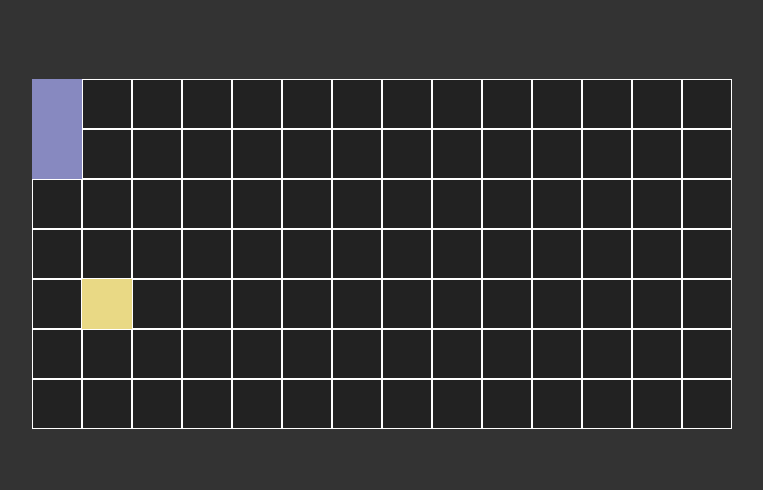
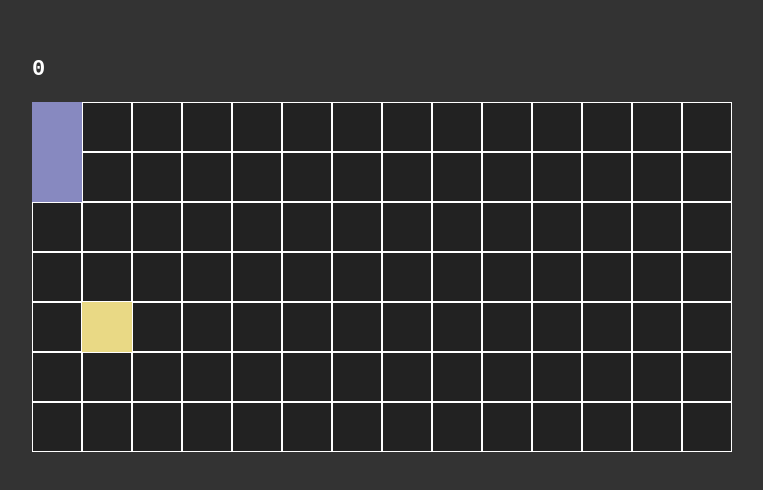
Before and after one commit to colorlessenergy/snake, a Next.js app: page / in a window 1280 px wide. Shown: the part 146-636 px from the top of the page, without its empty margins (258-1021 px from the left). Built offline with nearby package versions, Linux system fonts and the light colour scheme.

Commit message:
add score functionality

```diff
--- a/components/Field.js
+++ b/components/Field.js
@@ -20,7 +20,7 @@ const generateGrid = (cols, rows) => {
     return grid;
 };
 
-const Field = () => {
+const Field = ({ setScore }) => {
     const [grid, setGrid] = useState([]);
     const [snake, setSnake] = useState([
         [0, 0],
@@ -124,6 +124,7 @@ const Field = () => {
                 Math.floor(Math.random() * 14) * 50,
                 Math.floor(Math.random() * 7) * 50
             ]);
+            setScore(previousPoints => previousPoints + 1);
 
             return;
         }
--- a/pages/index.js
+++ b/pages/index.js
@@ -1,8 +1,11 @@
 import Head from 'next/head';
+import { useState } from 'react';
 
 import Field from '@/components/Field';
 
 export default function Home() {
+    const [score, setScore] = useState(0);
+
     return (
         <>
             <Head>
@@ -15,7 +18,9 @@ export default function Home() {
                 <link rel="icon" href="/favicon.ico" />
             </Head>
 
-            <Field />
+            <div className="score">{score}</div>
+
+            <Field setScore={setScore} />
         </>
     );
 }
--- a/styles/globals.css
+++ b/styles/globals.css
@@ -11,6 +11,7 @@ body {
 
 body {
     background-color: #333333;
+    font-family: monospace;
 }
 
 .field {
@@ -21,9 +22,19 @@ body {
     background-color: #222222;
 }
 
+.score {
+    margin-bottom: 20px;
+    width: 700px;
+
+    color: #ffffff;
+    font-size: 22px;
+    font-weight: 700;
+}
+
 #__next {
     display: flex;
     align-items: center;
+    flex-direction: column;
     justify-content: center;
     height: 100%;
 }
```
